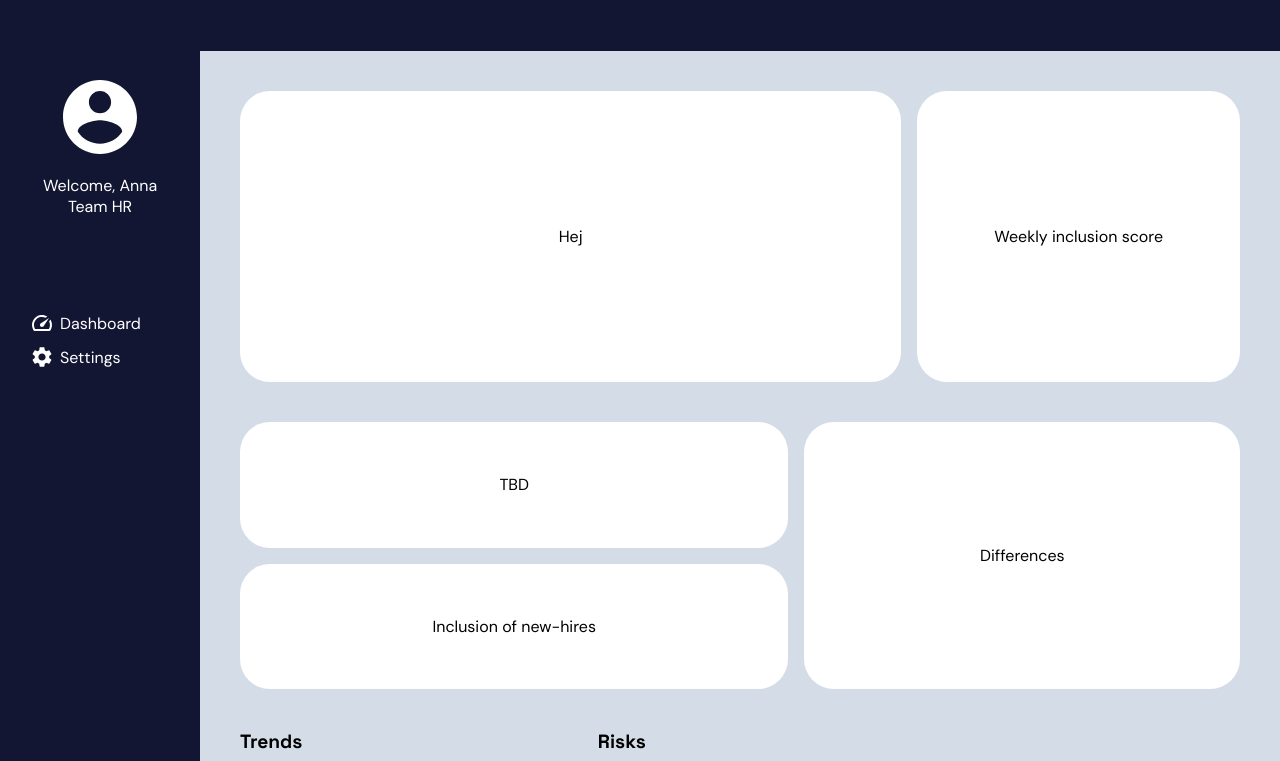
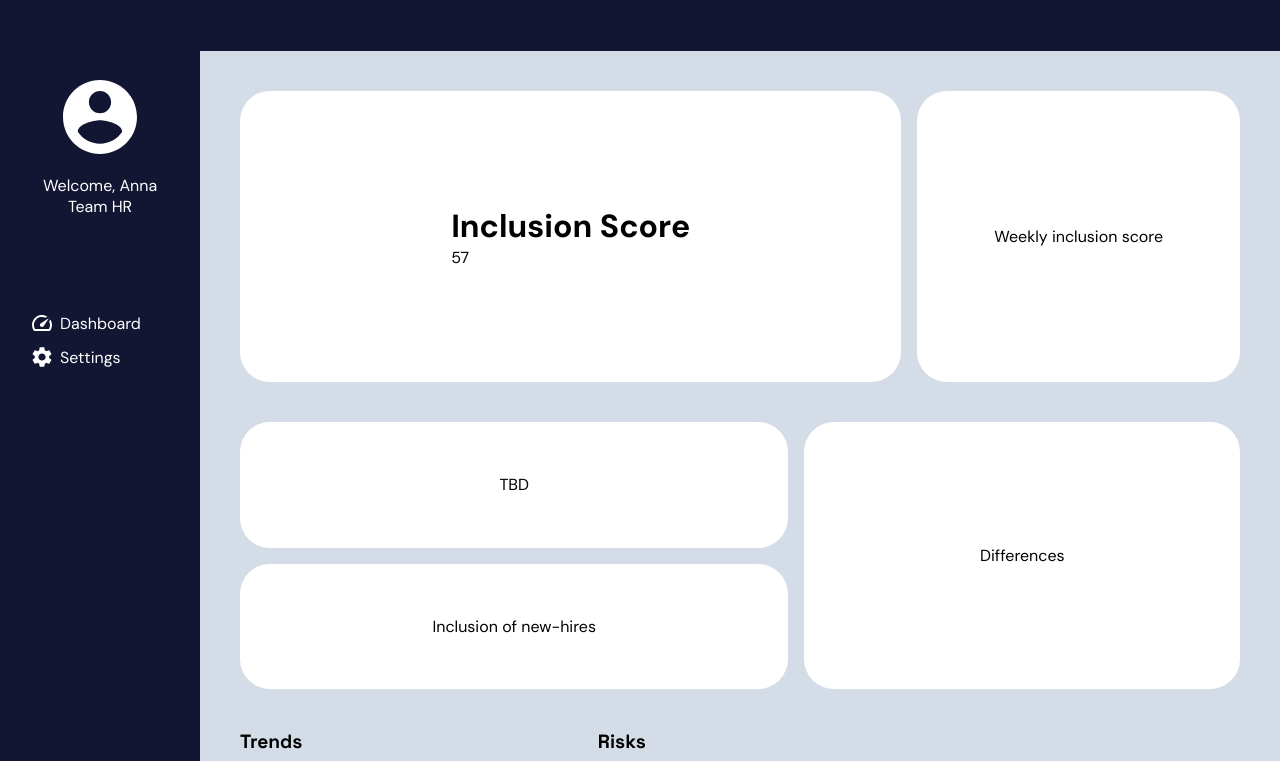
Before and after one commit to JTKsson/jolint-dashboard, a Next.js app: page / in a window 1280 px wide. Shown: the top 761 px of the page. Built offline with nearby package versions, Linux system fonts and the light colour scheme.

Commit message:
Add json-file w/ mockData + display the 'Inclusion score' data and round up the decimals

```diff
--- /dev/null
+++ b/src/app/assets/mockData.json
@@ -0,0 +1,10 @@
+{
+  "First_Day_of_Week": 1667779200000,
+  "ISO_Week": "2022-W45",
+  "Team": "Sales",
+  "Inclusion score": 56.4657665217,
+  "Team Inclusion": 56.7926186002,
+  "Cross-Functional Inclusion": 40.9598732756,
+  "Informal Influence": 71.4332601324,
+  "Work Habits": 56.6773140785
+}
--- a/src/app/components/InclusionScoreCard/InclusionScoreCard.jsx
+++ b/src/app/components/InclusionScoreCard/InclusionScoreCard.jsx
@@ -1,7 +1,16 @@
+import inclusionData from '@/app/assets/mockData.json';
+
 export default function InclusionScoreCard() {
+  // Access the "Inclusion score" from the imported JSON data
+  const inclusionScore = inclusionData['Inclusion score'];
+
+  // Round up the decimal to the nearest integer
+  const roundedInclusionScore = Math.ceil(inclusionScore);
+
   return (
     <div>
-      <p>Hej</p>
+      <h1>Inclusion Score</h1>
+      <p>{roundedInclusionScore}</p>
     </div>
-  )
+  );
 }
```
